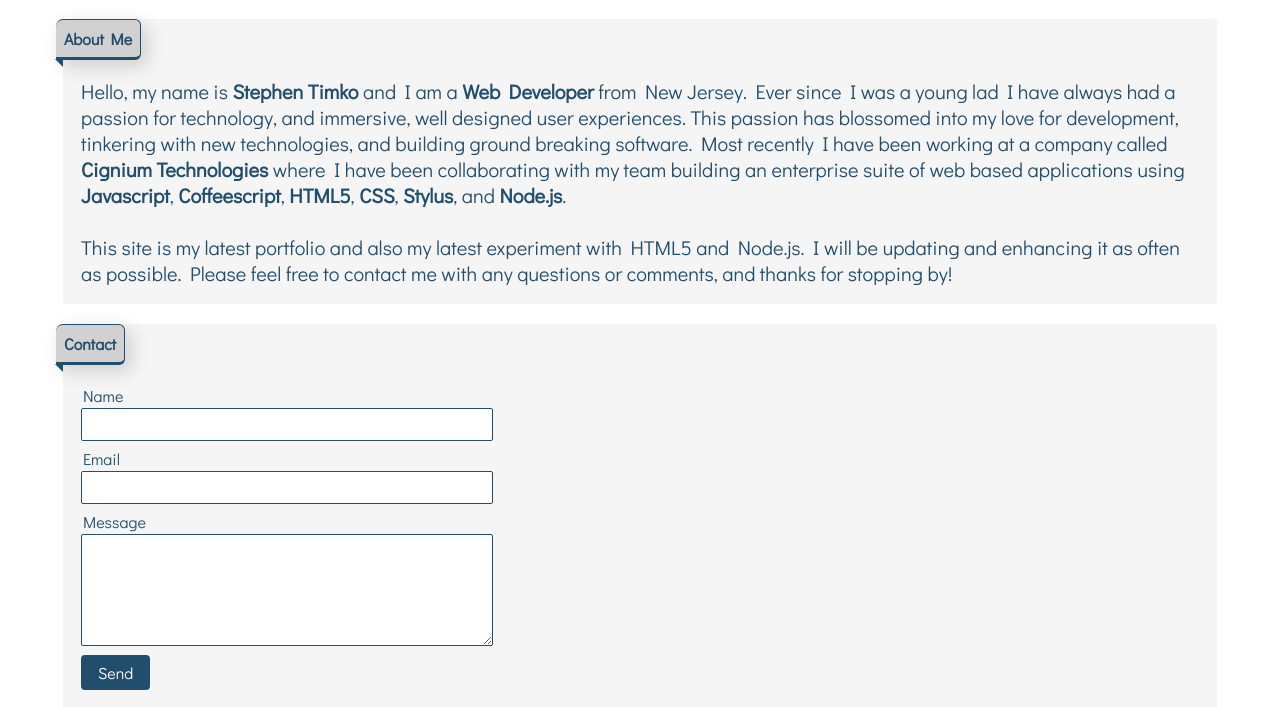
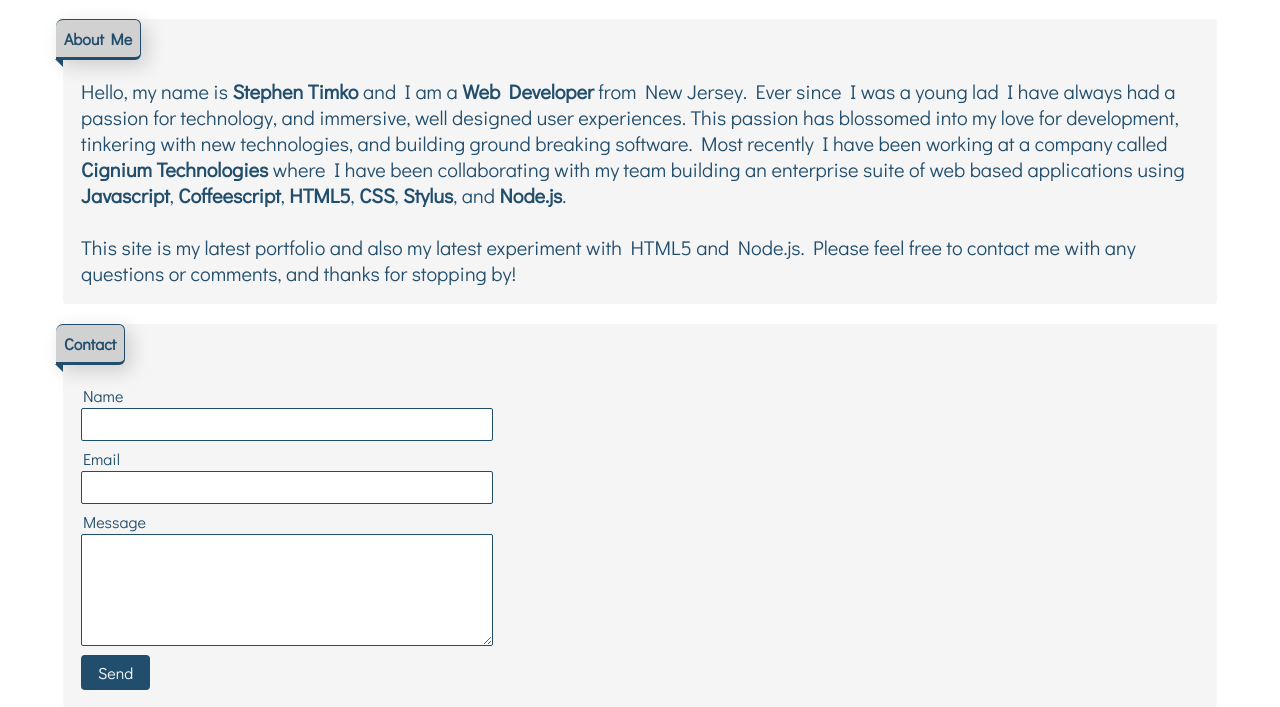
Before and after one commit to stimko/stephentimko, a Node server app: page / in a window 1280 px wide. Shown: the part 622-1329 px from the top of the page. Run offline with Node 20, Linux system fonts and the light colour scheme; data that the repository does not hold is empty; some libraries are stand-ins or nearby versions.

Commit message:
updated about

```diff
--- a/views/about.jade
+++ b/views/about.jade
@@ -8,5 +8,5 @@ div#about.section
     | building an enterprise suite of web based applications using <b>Javascript</b>, <b>Coffeescript</b>, <b>HTML5</b>, <b>CSS</b>, <b>Stylus</b>, and <b>Node.js</b>.
     br
     br
-    |This site is my latest portfolio and also my latest experiment with HTML5 and Node.js. I will be updating and enhancing it as often as possible.
+    |This site is my latest portfolio and also my latest experiment with HTML5 and Node.js.
     |Please feel free to contact me with any questions or comments, and thanks for stopping by!
```
